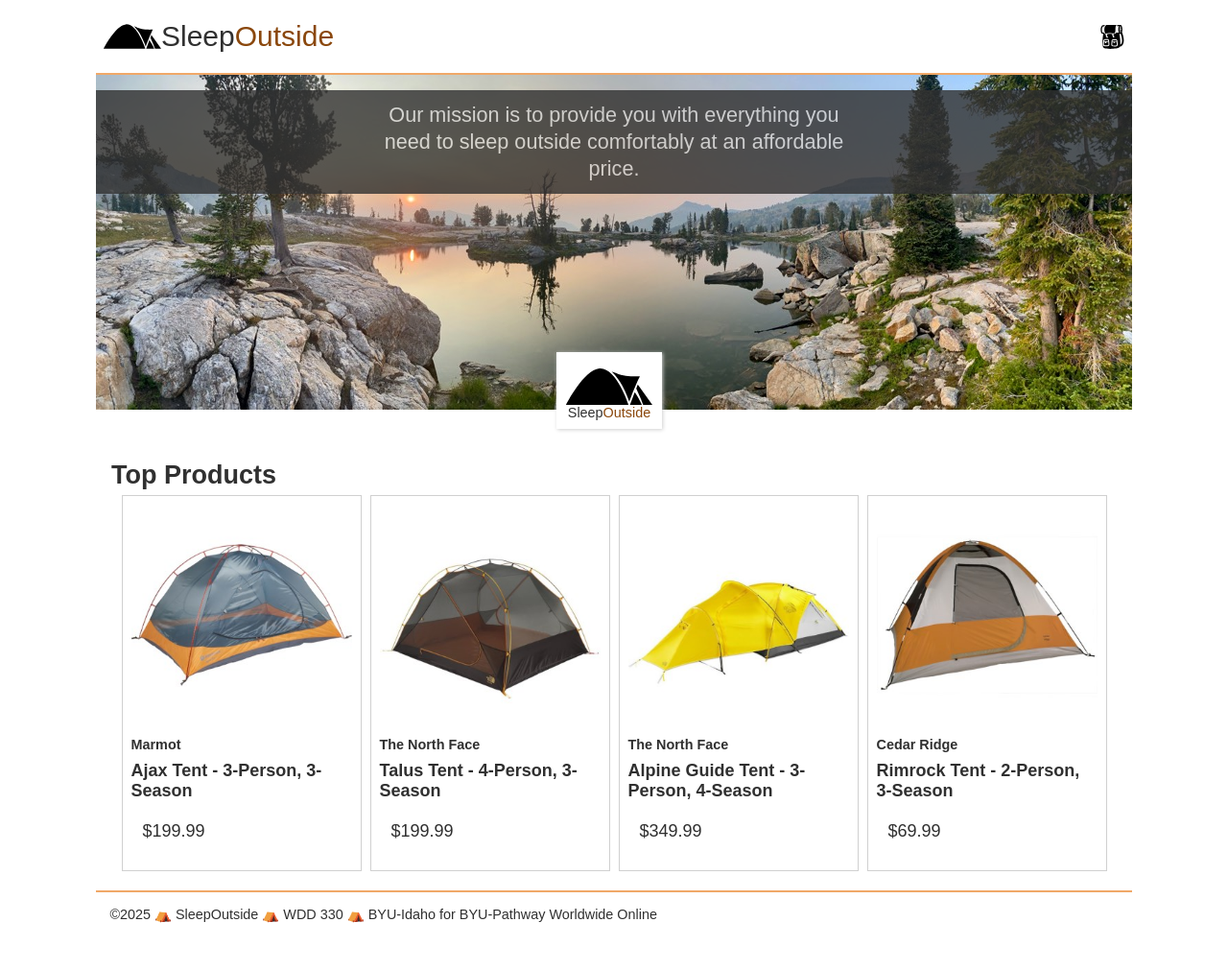
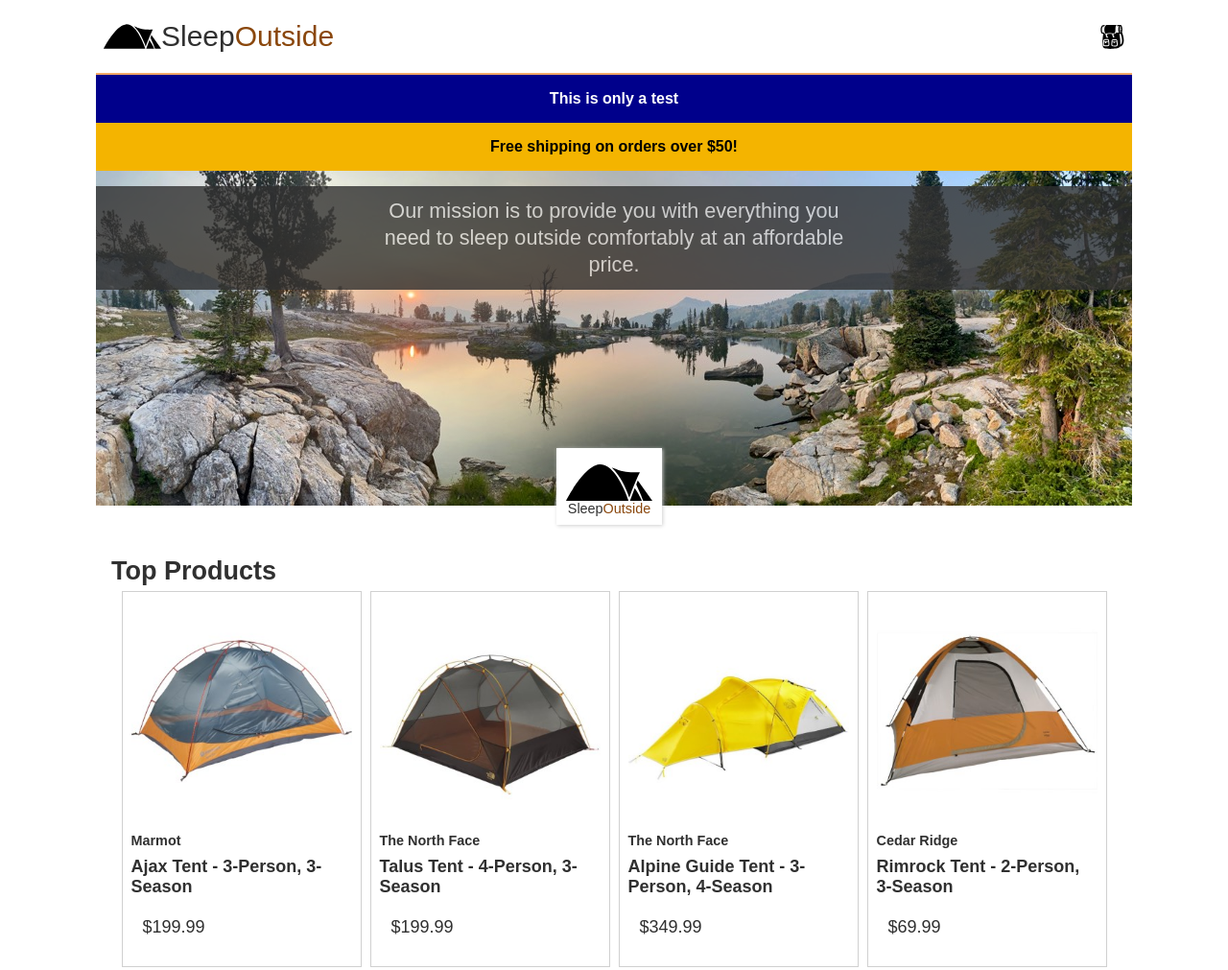
Before and after one commit to celestialhaven/sleep-outside-jm-mabala, a website built with Vite: page src/index.html in a window 1280 px wide. Shown: the top 1011 px of the page at 96% size. Before the commit the page ends 976 px from the top, so only its background shows below. Built offline with nearby package versions, Linux system fonts and the light colour scheme.

Commit message:
add popup dynamic alert

```diff
--- a/src/css/style.css
+++ b/src/css/style.css
@@ -260,6 +260,11 @@
   font-weight: bold;
 }
 
+.alert-list p {
+  font-size: 1rem;
+  font-weight: 600;
+}
+
 @media screen and (min-width: 500px) {
   body {
     max-width: 1080px;
--- a/src/index.html
+++ b/src/index.html
@@ -114,5 +114,6 @@
       &copy;2025 ⛺ SleepOutside ⛺ WDD 330 ⛺ BYU-Idaho for BYU-Pathway
       Worldwide Online
     </footer>
+    <script type="module" src="./js/main.js"></script>
   </body>
 </html>
--- /dev/null
+++ b/src/js/Alert.js
@@ -0,0 +1,45 @@
+import alerts from "./alerts.js";
+
+export default class Alert {
+  constructor() {
+    this.alerts = alerts;
+  }
+
+  render() {
+    // if no alerts stop
+    if (!this.alerts.length) return;
+
+    // create section
+    const alertSection =
+      document.createElement("section");
+
+    alertSection.classList.add(
+      "alert-list"
+    );
+
+    // loop through alerts
+    this.alerts.forEach((alert) => {
+      const p =
+        document.createElement("p");
+
+      p.textContent = alert.message;
+
+      p.style.backgroundColor =
+        alert.background;
+
+      p.style.color = alert.color;
+
+      p.style.padding = "1rem";
+      p.style.margin = "0";
+      p.style.textAlign = "center";
+
+      alertSection.appendChild(p);
+    });
+
+    // prepend to main
+    const main =
+      document.querySelector("main");
+
+    main.prepend(alertSection);
+  }
+}
--- /dev/null
+++ b/src/js/alerts.js
@@ -0,0 +1,14 @@
+const alerts = [
+  {
+    message: "This is only a test",
+    background: "darkblue",
+    color: "white",
+  },
+  {
+    message: "Free shipping on orders over $50!",
+    background: "#f4b400",
+    color: "black",
+  },
+];
+
+export default alerts;
--- a/src/js/main.js
+++ b/src/js/main.js
@@ -0,0 +1,5 @@
+import Alert from "./Alert.js";
+
+const alert = new Alert();
+
+alert.render();
```
